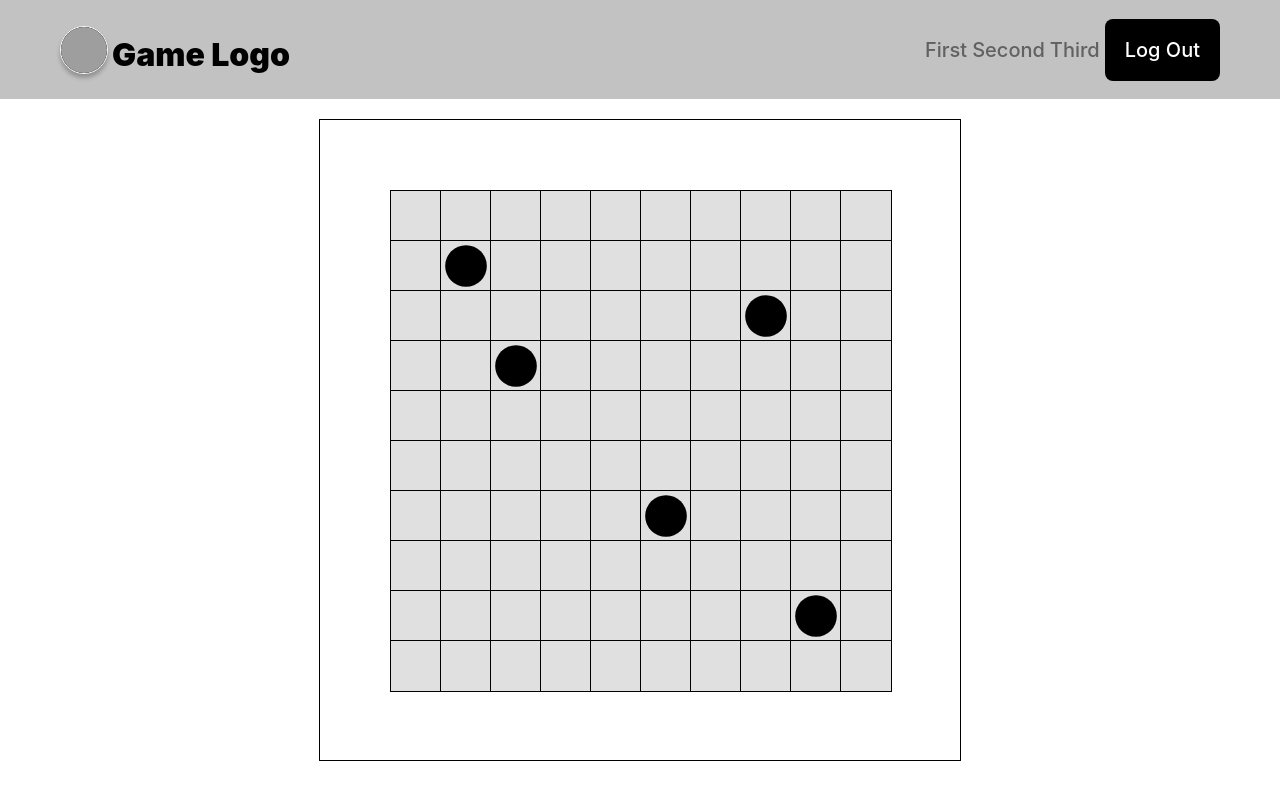
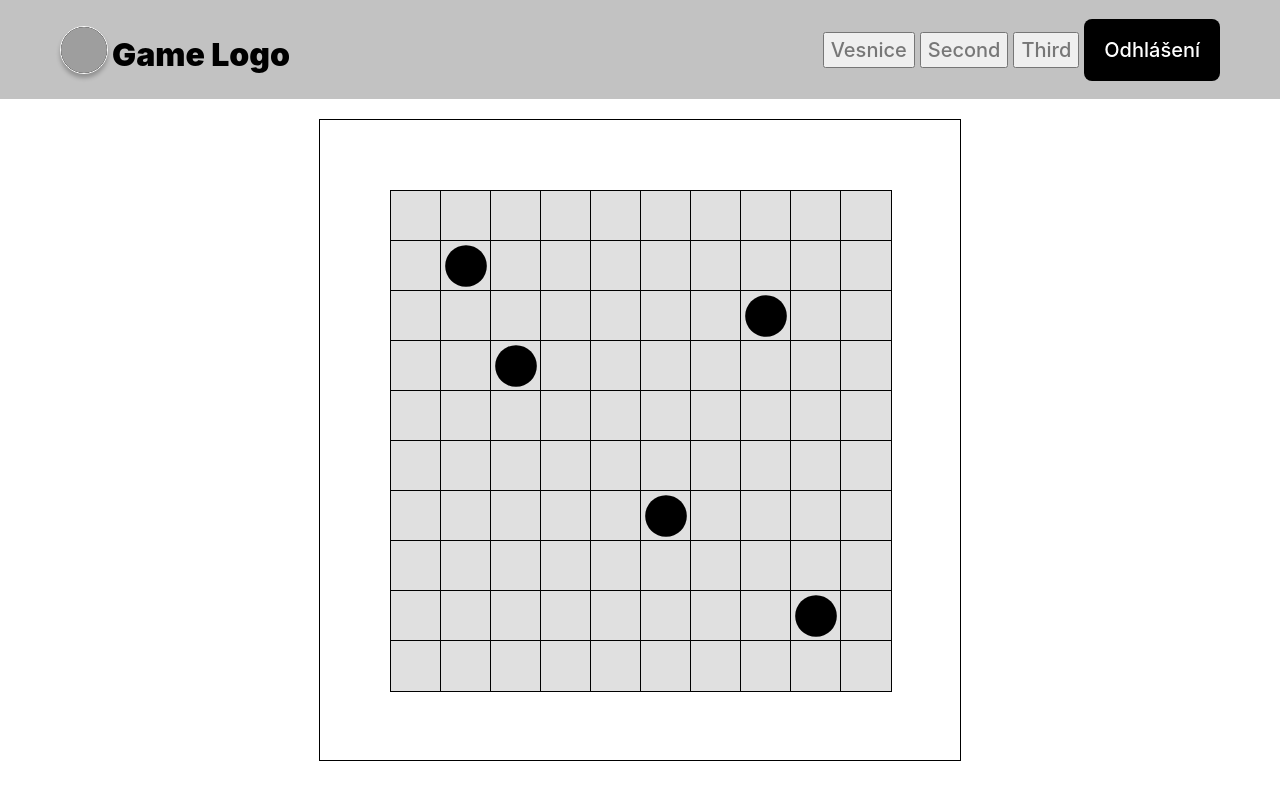
Before and after one commit to DavidKarnik/villageGame, an Angular app in the folder game-frontend/: page / in a window 1280 px wide. Built offline with nearby package versions, Linux system fonts and the light colour scheme; grey boxes are pictures that could not be loaded.

Commit message:
Add village page

```diff
--- a/game-frontend/src/app/app-routing.module.ts
+++ b/game-frontend/src/app/app-routing.module.ts
@@ -4,11 +4,12 @@ import {MapComponent} from "./map/map.component";
 import {AppComponent} from "./app.component";
 import {LoginComponent} from "./login/login.component";
 import {HomeComponent} from "./home/home.component";
+import {VillagePageComponent} from "./village-page/village-page.component";
 
 // const routes: Routes = [];
 const routes: Routes = [
   { path: '', component: HomeComponent }, // homepage
-  // { path: 'first', component: MapComponent },
+  { path: 'village', component: VillagePageComponent },
   // { path: 'second', component: MapComponent },
   // { path: 'third', component: MapComponent },
   { path: 'login', component: LoginComponent }
--- a/game-frontend/src/app/app.module.ts
+++ b/game-frontend/src/app/app.module.ts
@@ -9,6 +9,8 @@ import { LoginComponent } from './login/login.component';
 import {FormsModule} from "@angular/forms";
 import { HomeComponent } from './home/home.component';
 import {HttpClientModule} from "@angular/common/http";
+import { VillagePageComponent } from './village-page/village-page.component';
+import { VillageImageComponent } from './village-image/village-image.component';
 
 @NgModule({
   declarations: [
@@ -16,7 +18,9 @@ import {HttpClientModule} from "@angular/common/http";
     HeaderComponent,
     MapComponent,
     LoginComponent,
-    HomeComponent
+    HomeComponent,
+    VillagePageComponent,
+    VillageImageComponent
   ],
   imports: [
     BrowserModule,
--- a/game-frontend/src/app/header/header.component.html
+++ b/game-frontend/src/app/header/header.component.html
@@ -8,11 +8,11 @@
     </div>
     <nav class="main-nav">
       <ul class="nav-list">
-        <li><a href="#" class="nav-link" (click)="navigateTo('first')">First</a></li>
-        <li><a href="#" class="nav-link" (click)="navigateTo('second')">Second</a></li>
-        <li><a href="#" class="nav-link" (click)="navigateTo('third')">Third</a></li>
+        <li><button class="nav-link" (click)="navigateTo('village')">Vesnice</button></li>
+        <li><button class="nav-link" (click)="navigateTo('second')">Second</button></li>
+        <li><button class="nav-link" (click)="navigateTo('third')">Third</button></li>
         <li>
-          <button class="logout-btn" (click)="logout()">Log Out</button>
+          <button class="logout-btn" (click)="logout()">Odhlášení</button>
         </li>
       </ul>
     </nav>
--- a/game-frontend/src/app/map/map.component.html
+++ b/game-frontend/src/app/map/map.component.html
@@ -5,7 +5,7 @@
 </div>
 
 <div class="info-window" *ngIf="currentVillage" [style.left.px]="infoWindowX" [style.top.px]="infoWindowY">
-  <p>Název: {{ currentVillage.name }}</p>
+  <p>{{ currentVillage.name }}</p>
   <p>Majitel: {{ currentVillage.owner }}</p>
   <p>Typ: {{ currentVillage.type }}</p>
   <p>Body: {{ currentVillage.points }}</p>
--- /dev/null
+++ b/game-frontend/src/app/village-image/village-image.component.html
@@ -0,0 +1 @@
+<p>village-image works!</p>
--- /dev/null
+++ b/game-frontend/src/app/village-page/village-page.component.html
@@ -0,0 +1 @@
+<p>village-page works!</p>
```
Also changed, not shown: game-frontend/src/app/village-image/village-image.component.ts (added, +10 -0 lines), game-frontend/src/app/village-page/village-page.component.ts (added, +10 -0 lines), game-frontend/src/app/village-image/village-image.component.css (added), game-frontend/src/app/village-page/village-page.component.css (added), 2 other files (tests, documents, lock files or other folders).
